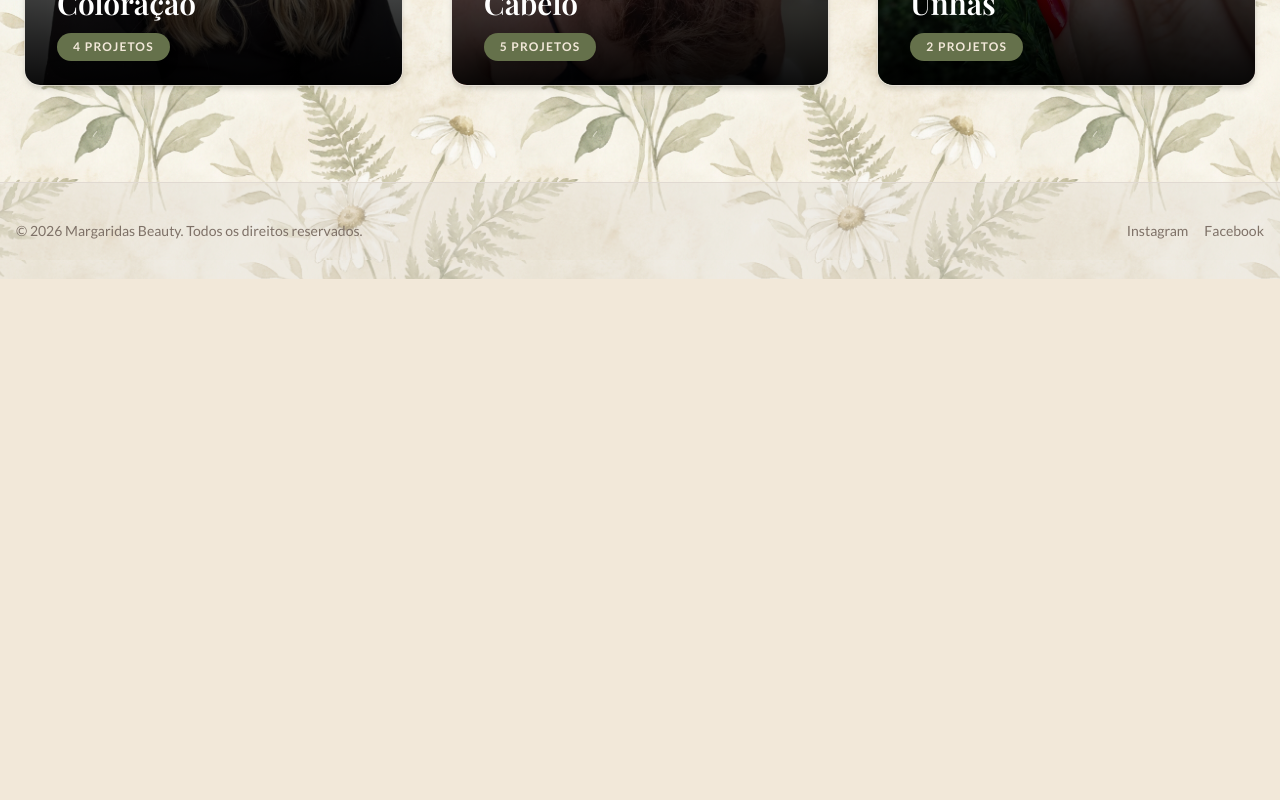
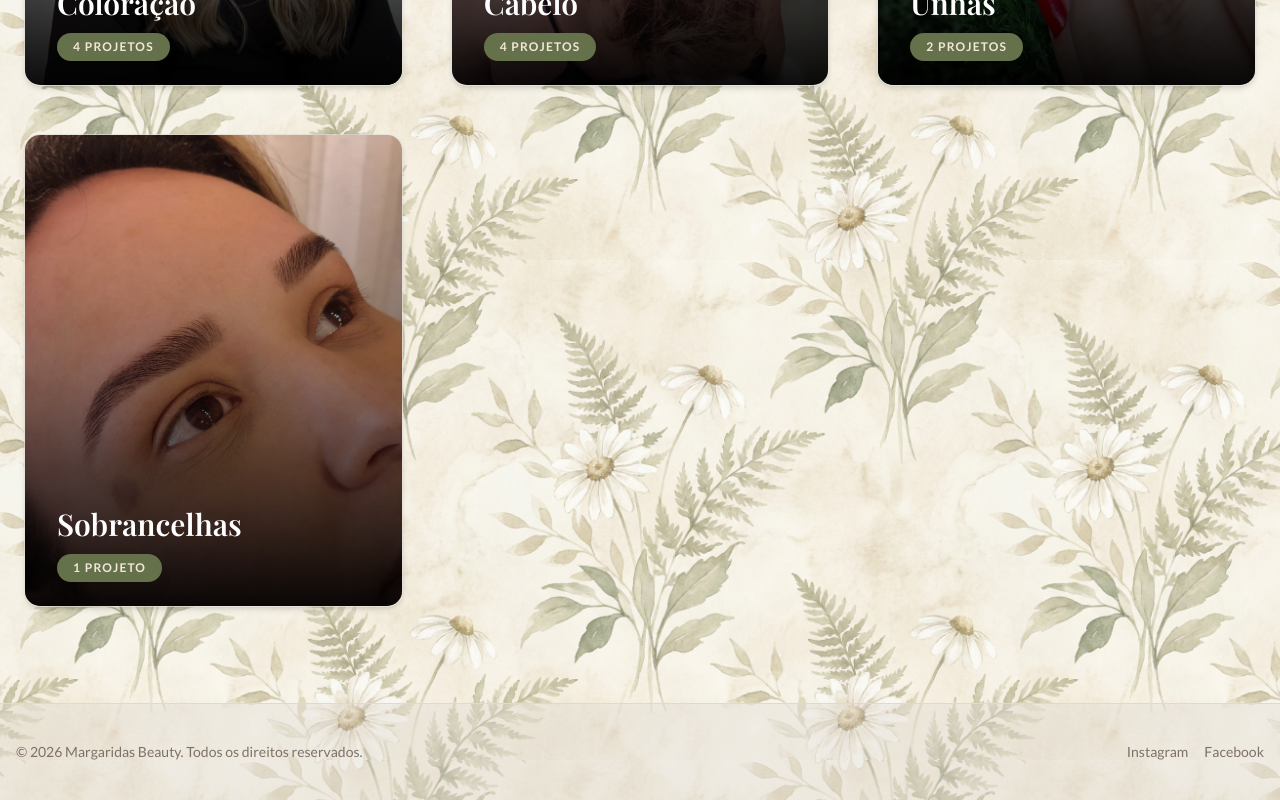
Before and after one commit to joaop0375/site-margaridas, a Next.js app: page /portfolio in a window 1280 px wide. Shown: the part 740-1540 px from the top of the page. Before the commit the page ends 1019 px from the top, so only its background shows below. Built offline with nearby package versions, Linux system fonts and the light colour scheme; a web font is replaced by a local one.

Commit message:
fix: altera titulo e categoria da imagem do portfólio de Penteado para Design de Sobrancelhas

```diff
--- a/app/portfolio/page.tsx
+++ b/app/portfolio/page.tsx
@@ -13,7 +13,7 @@ const portfolioItems = [
     { src: "/images/portfolio/margaridas-beauty-sudoeste-design-de-sobrancelhas-df-006.jpg", title: "Corte", category: "Cabelo" },
     { src: "/images/portfolio/margaridas-beauty-sudoeste-terapia-capilar-brasilia-002.jpg", title: "Manicure tradicional", category: "Unhas" },
     { src: "/images/portfolio/margaridas-beauty-sudoeste-terapia-capilar-brasilia-012.jpg", title: "Pedicure", category: "Unhas" },
-    { src: "/images/portfolio/margaridas-beauty-sudoeste-terapia-capilar-brasilia-022.jpg", title: "Penteado", category: "Cabelo" },
+    { src: "/images/portfolio/margaridas-beauty-sudoeste-terapia-capilar-brasilia-022.jpg", title: "Design de Sobrancelhas", category: "Sobrancelhas" },
     { src: "/images/portfolio/margaridas-beauty-sudoeste-estetica-sudoeste-top-master-010.jpg", title: "Escova modelada", category: "Cabelo" },
     { src: "/images/portfolio/margaridas-beauty-sudoeste-salao-de-beleza-brasilia-024.jpg", title: "Escova lisa", category: "Cabelo" },
     { src: "/images/portfolio/margaridas-beauty-sudoeste-margaridas-beauty-sudoeste-005.jpg", title: "Realinhamento (Antes e Depois)", category: "Cabelo" },
```
